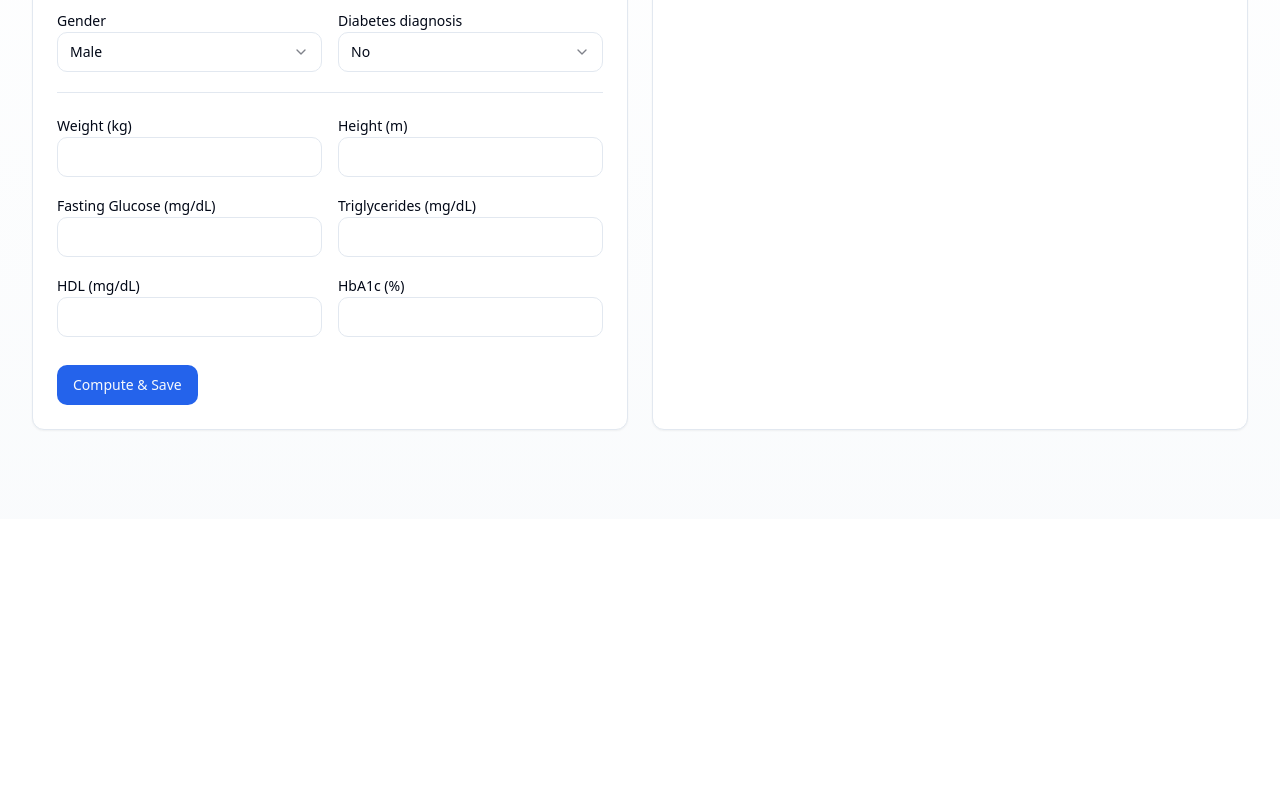
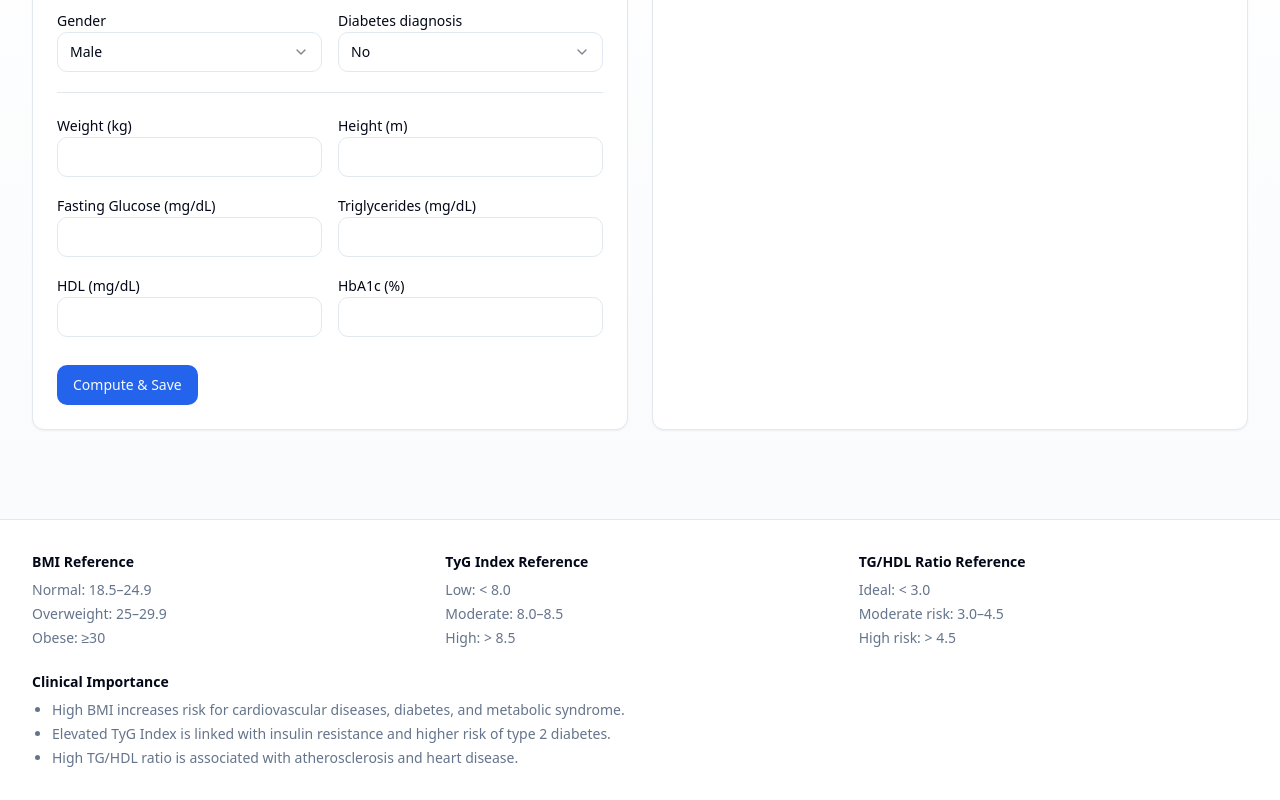
Before and after one commit to waqarasam1277/metabolic-health-guide, a React (Vite) app: page / in a window 1280 px wide. Shown: the part 338-1138 px from the top of the page. Before the commit the page ends 857 px from the top, so only its background shows below. Built offline with nearby package versions, Linux system fonts and the light colour scheme.

Commit message:
Remove reference values from results
Move references and medical importance to footer. Add PDF download option for patient details.

```diff
--- a/src/App.tsx
+++ b/src/App.tsx
@@ -7,6 +7,7 @@ import Index from "./pages/Index";
 import NotFound from "./pages/NotFound";
 import Header from "./components/Header";
 import Patients from "./pages/Patients";
+import Footer from "./components/Footer";
 
 const App = () => (
   <TooltipProvider>
@@ -20,6 +21,7 @@ const App = () => (
         {/* ADD ALL CUSTOM ROUTES ABOVE THE CATCH-ALL "*" ROUTE */}
         <Route path="*" element={<NotFound />} />
       </Routes>
+      <Footer />
     </BrowserRouter>
   </TooltipProvider>
 );
--- /dev/null
+++ b/src/components/Footer.tsx
@@ -0,0 +1,46 @@
+import React from "react";
+
+const Footer = () => {
+  return (
+    <footer className="border-t bg-background">
+      <section className="container py-8">
+        <div className="grid grid-cols-1 md:grid-cols-3 gap-6">
+          <article aria-labelledby="ref-bmi">
+            <h2 id="ref-bmi" className="text-sm font-semibold mb-2">BMI Reference</h2>
+            <ul className="text-sm text-muted-foreground space-y-1">
+              <li>Normal: 18.5–24.9</li>
+              <li>Overweight: 25–29.9</li>
+              <li>Obese: ≥30</li>
+            </ul>
+          </article>
+          <article aria-labelledby="ref-tyg">
+            <h2 id="ref-tyg" className="text-sm font-semibold mb-2">TyG Index Reference</h2>
+            <ul className="text-sm text-muted-foreground space-y-1">
+              <li>Low: &lt; 8.0</li>
+              <li>Moderate: 8.0–8.5</li>
+              <li>High: &gt; 8.5</li>
+            </ul>
+          </article>
+          <article aria-labelledby="ref-tg-hdl">
+            <h2 id="ref-tg-hdl" className="text-sm font-semibold mb-2">TG/HDL Ratio Reference</h2>
+            <ul className="text-sm text-muted-foreground space-y-1">
+              <li>Ideal: &lt; 3.0</li>
+              <li>Moderate risk: 3.0–4.5</li>
+              <li>High risk: &gt; 4.5</li>
+            </ul>
+          </article>
+        </div>
+        <div className="mt-6">
+          <h2 className="text-sm font-semibold mb-2">Clinical Importance</h2>
+          <ul className="text-sm text-muted-foreground list-disc pl-5 space-y-1">
+            <li>High BMI increases risk for cardiovascular diseases, diabetes, and metabolic syndrome.</li>
+            <li>Elevated TyG Index is linked with insulin resistance and higher risk of type 2 diabetes.</li>
+            <li>High TG/HDL ratio is associated with atherosclerosis and heart disease.</li>
+          </ul>
+        </div>
+      </section>
+    </footer>
+  );
+};
+
+export default Footer;
--- a/src/pages/Index.tsx
+++ b/src/pages/Index.tsx
@@ -15,7 +15,6 @@ import RiskBadge from "@/components/RiskBadge";
 import ReferencesBox from "@/components/ReferencesBox";
 import html2pdf from "html2pdf.js";
 import RangeGauge from "@/components/RangeGauge";
-import ReferenceValues from "@/components/ReferenceValues";
 
 const schema = z.object({
   fullName: z.string().min(2, "Enter full name"),
@@ -300,7 +299,6 @@ const Index = () => {
                       </div>
                     </div>
                   </div>
-                  <ReferenceValues />
                 </div>
               ) : (
                 <p className="text-muted-foreground">Enter values to preview results.</p>
@@ -311,7 +309,7 @@ const Index = () => {
                   <Separator />
                   <div className="flex items-center justify-between">
                     <h3 className="font-medium">Results Summary</h3>
-                    <Button type="button" variant="outline" onClick={handleDownloadPdf}>Download PDF</Button>
+                    <Button type="button" variant="outline" onClick={handleDownloadPdf}>Download Patient PDF</Button>
                   </div>
 
                   <div className="grid grid-cols-2 gap-3">
@@ -332,7 +330,7 @@ const Index = () => {
                       </div>
                     </div>
                   </div>
-                  <ReferenceValues />
+
 
                   <div>
                     <h4 className="font-medium mb-2">Patient Details</h4>
```
